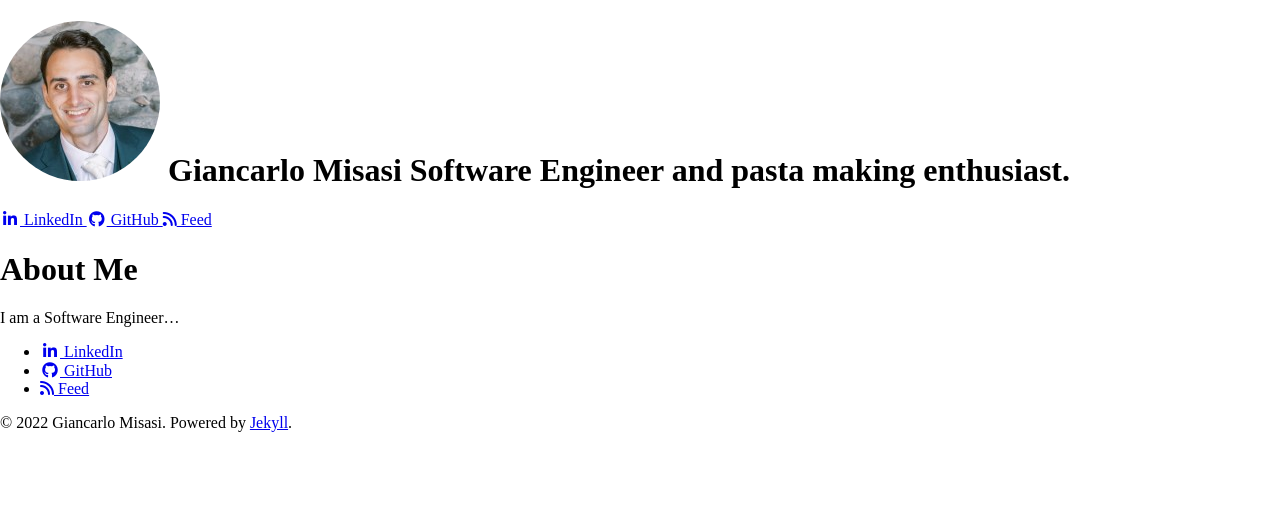
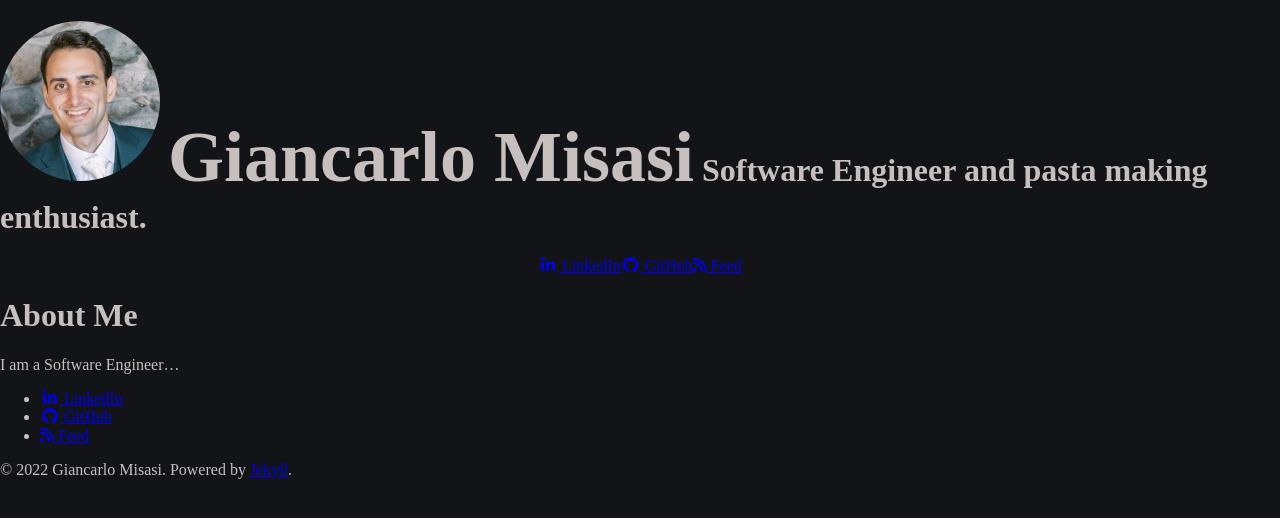
Before and after one commit to giancarlo-misasi/giancarlo-misasi.github.io, a Jekyll site: the page built from _pages/index.md, in a window 1280 px wide. Shown: the top 518 px of the page. Built offline with Jekyll 4.4.1, drawn with Linux system fonts in a browser that asks for light colours; nearby versions of some CDN libraries; our own code applies the rules of GitHub Pages for plain Markdown files.

Commit message:
Style updates.

```diff
--- a/_sass/_header.scss
+++ b/_sass/_header.scss
@@ -9,3 +9,18 @@
     -webkit-animation: 0.5s ease-in forwards fadein;
     opacity: 1;
 }
+
+.site-title {
+    font-size: 72px;
+}
+
+.site-desription {
+    font-size: 32px;
+}
+
+.header-icons {
+    display: flex;
+    justify-content: center;
+    align-items: center;
+    text-align: center;
+}
--- /dev/null
+++ b/_sass/_layout.scss
@@ -0,0 +1,4 @@
+body {
+    background-color: #131418;
+    color: #c7bebe;
+}
--- a/assets/css/main.scss
+++ b/assets/css/main.scss
@@ -3,4 +3,5 @@
 # only Main files contain this front matter, not partials.
 ---
 
+@import "layout";
 @import "header";
```
